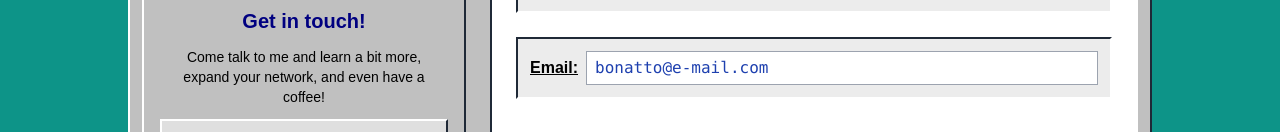
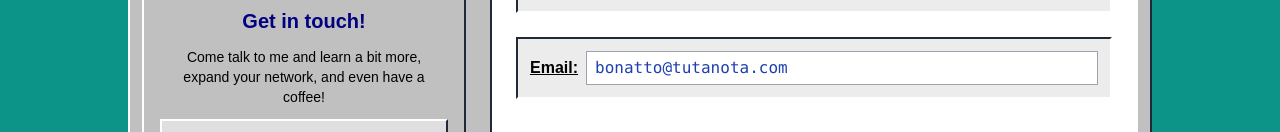
Before and after one commit to SergioBonatto/site, a Next.js app: page / in a window 1280 px wide. Shown: the part 1549-1681 px from the top of the page. Built offline with nearby package versions, Linux system fonts and the light colour scheme.

Commit message:
update: mail

```diff
--- a/src/components/Contact/contact.tsx
+++ b/src/components/Contact/contact.tsx
@@ -51,7 +51,7 @@ const Win95Panel: React.FC<React.HTMLAttributes<HTMLDivElement>> = ({ className,
 const Contact: React.FC<ContactProps> = ({
   className,
   phoneNumber = "+55(61)99183-5555",
-  email = "bonatto@e-mail.com",
+  email = "bonatto@tutanota.com",
   whatsappNumber = "61991835555",
   ...props
 }) => {
```
